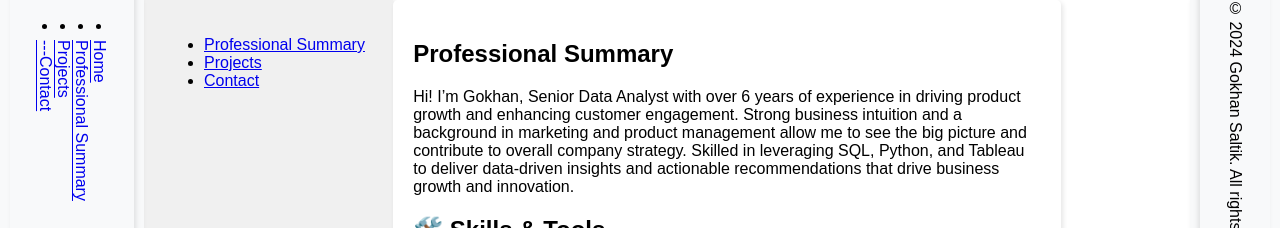
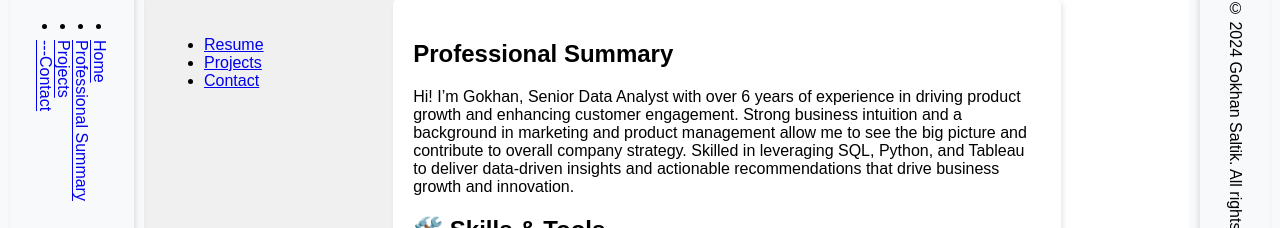
Before and after one commit to saltikg/gokhanasaltik.github.io, a Jekyll site: the page built from index.md, in a window 1280 px wide. Shown: the top 228 px of the page. Built offline with Jekyll 4.4.1, drawn with Linux system fonts in a browser that asks for light colours.

Commit message:
Update sidebar.html

```diff
--- a/_includes/sidebar.html
+++ b/_includes/sidebar.html
@@ -1,5 +1,5 @@
 <ul>
-    <li><a href="{{ site.baseurl }}/professional-summary">Professional Summary</a></li>
+    <li><a href="{{ site.baseurl }}/professional-summary">Resume</a></li>
     <li><a href="{{ site.baseurl }}/projects">Projects</a></li>
     <li><a href="{{ site.baseurl }}/contact">Contact</a></li>
 </ul>
```
